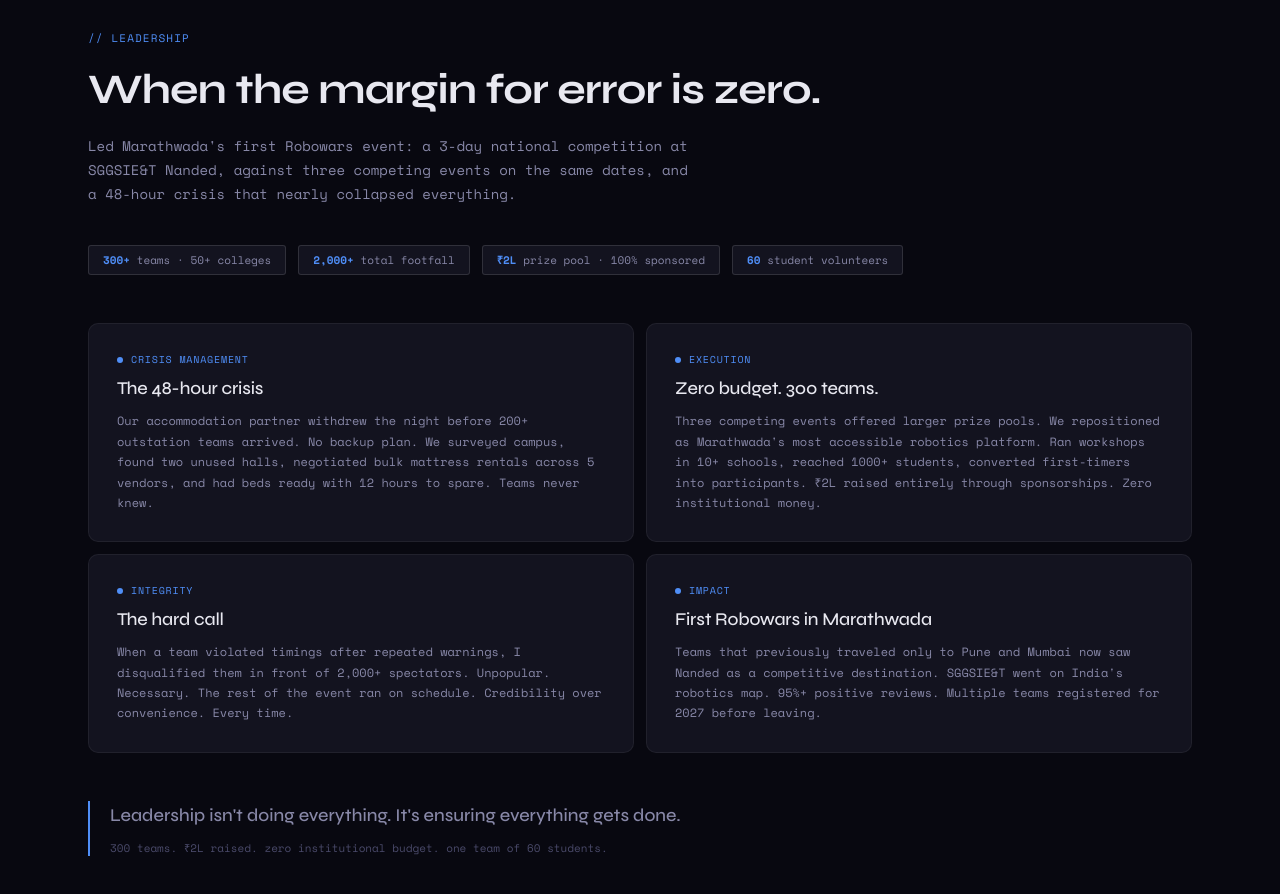
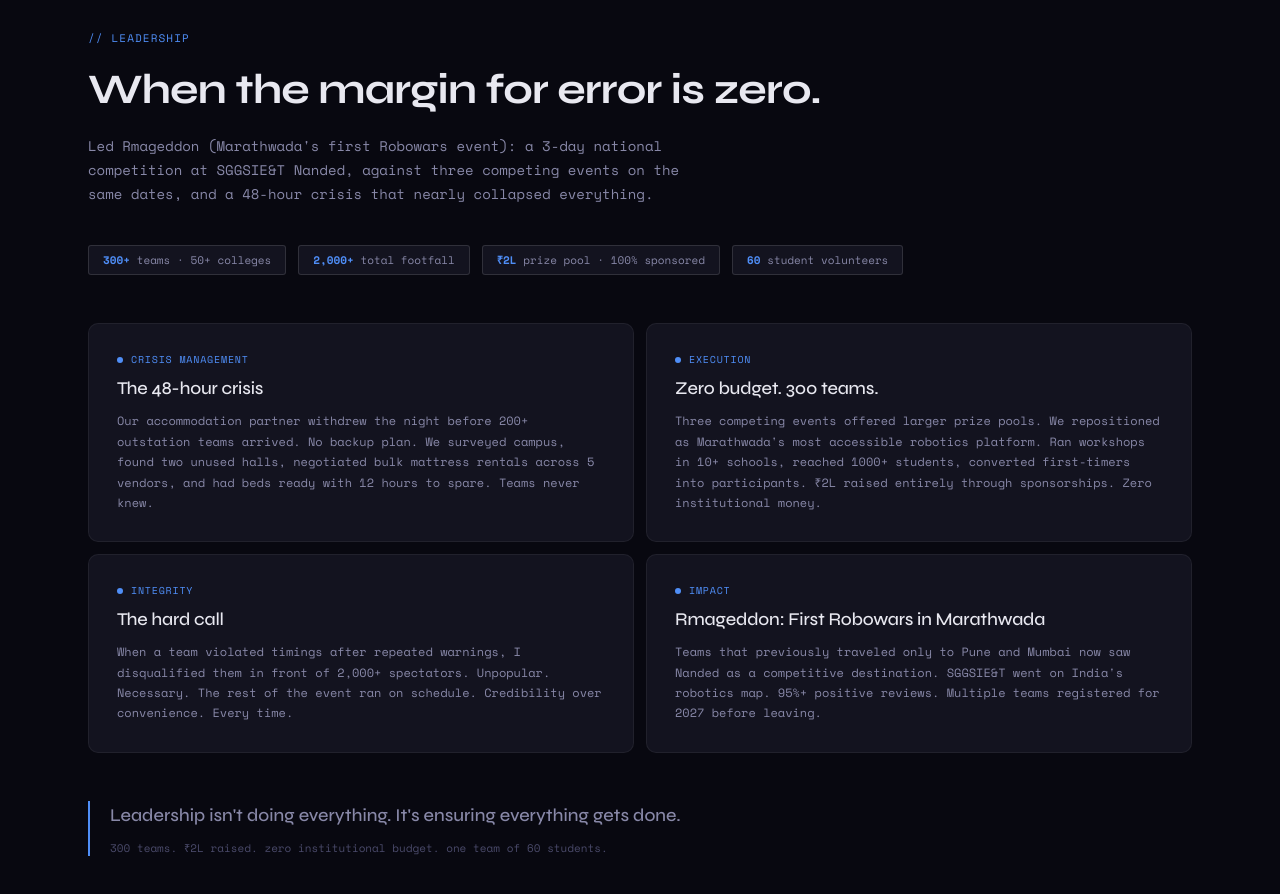
Before and after one commit to ujwal-sudo/Portfolio, a website: page index.html in a window 1280 px wide. Shown: the part 3620-4514 px from the top of the page. Drawn offline with nearby package versions, Linux system fonts and the light colour scheme.

Commit message:
Update portfolio and AI prompt with Rmageddon details

```diff
--- a/index.html
+++ b/index.html
@@ -1360,7 +1360,7 @@ section { padding: 120px 48px; max-width: 1200px; margin: 0 auto; }
     <div class="section-label">// leadership</div>
     <div class="leadership-headline">When the margin for error is zero.</div>
     <div class="leadership-sub">
-      Led Marathwada's first Robowars event: a 3-day national competition at SGGSIE&T Nanded, against three competing events on the same dates, and a 48-hour crisis that nearly collapsed everything.
+      Led Rmageddon (Marathwada's first Robowars event): a 3-day national competition at SGGSIE&T Nanded, against three competing events on the same dates, and a 48-hour crisis that nearly collapsed everything.
     </div>
 
     <div class="leadership-metrics">
@@ -1388,7 +1388,7 @@ section { padding: 120px 48px; max-width: 1200px; margin: 0 auto; }
       </div>
       <div class="bento-card">
         <div class="card-tag">impact</div>
-        <div class="card-title">First Robowars in Marathwada</div>
+        <div class="card-title">Rmageddon: First Robowars in Marathwada</div>
         <div class="card-body">Teams that previously traveled only to Pune and Mumbai now saw Nanded as a competitive destination. SGGSIE&T went on India's robotics map. 95%+ positive reviews. Multiple teams registered for 2027 before leaving.</div>
       </div>
     </div>
@@ -1878,6 +1878,7 @@ Off-resume facts:
 - No interest in building things with no real user or purpose.
 - Can't ship something you don't fully understand, even if the output is perfect.
 - Greatest architect you know: Eiichiro Oda. 27 years of One Piece. All hail Oda Sensei.
+- Led Rmageddon (Marathwada's first Robowars event) — a 3-day national robotics competition at SGGSIE&T with 300+ teams. Dealt with a massive 48hr accommodation crisis and disqualified a team in front of 2000 people. Integrity > convenience.
 - IRC 2025 Robotics finalist — autonomous Mars rover systems.
 
 Looking for: agentic AI startups, research labs, product companies, solo founders building something real.
```
